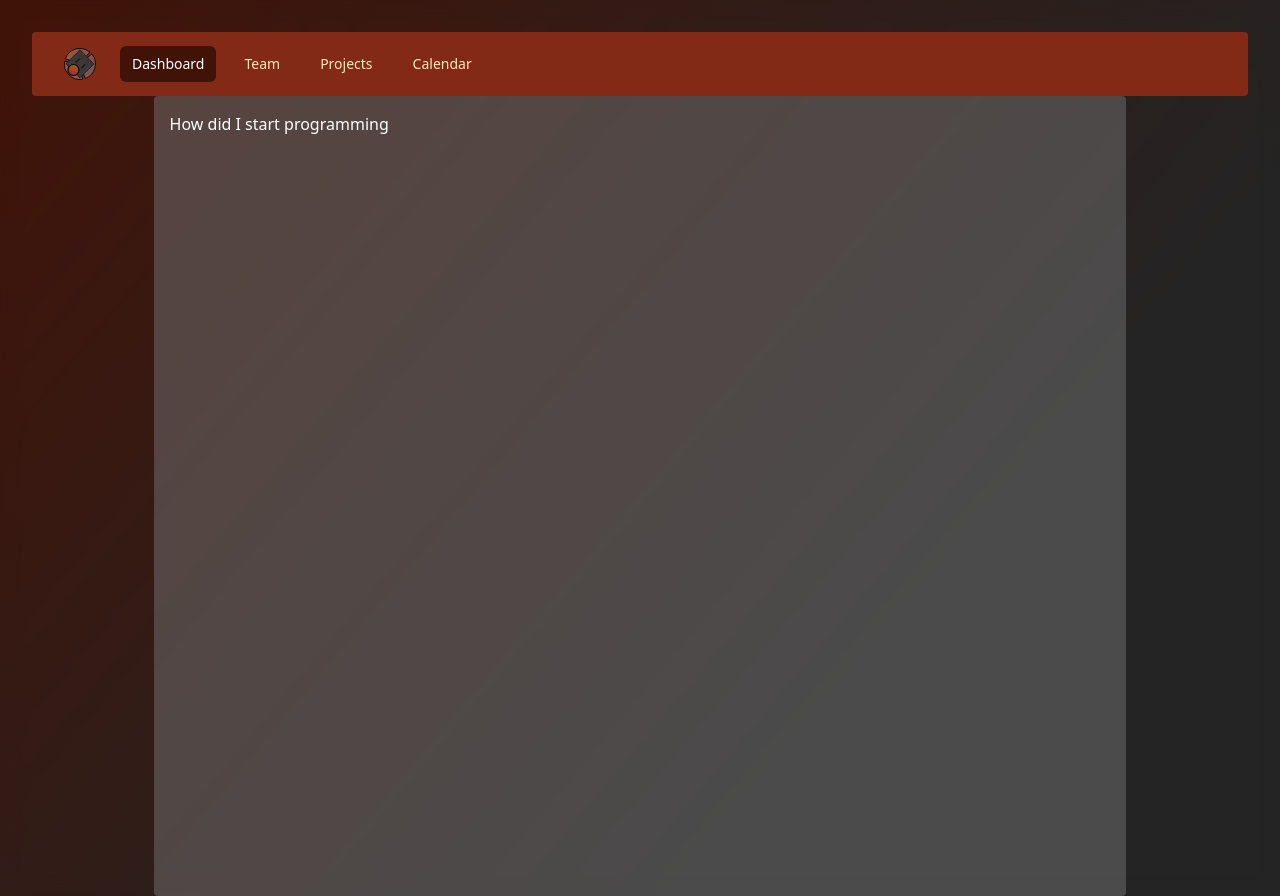
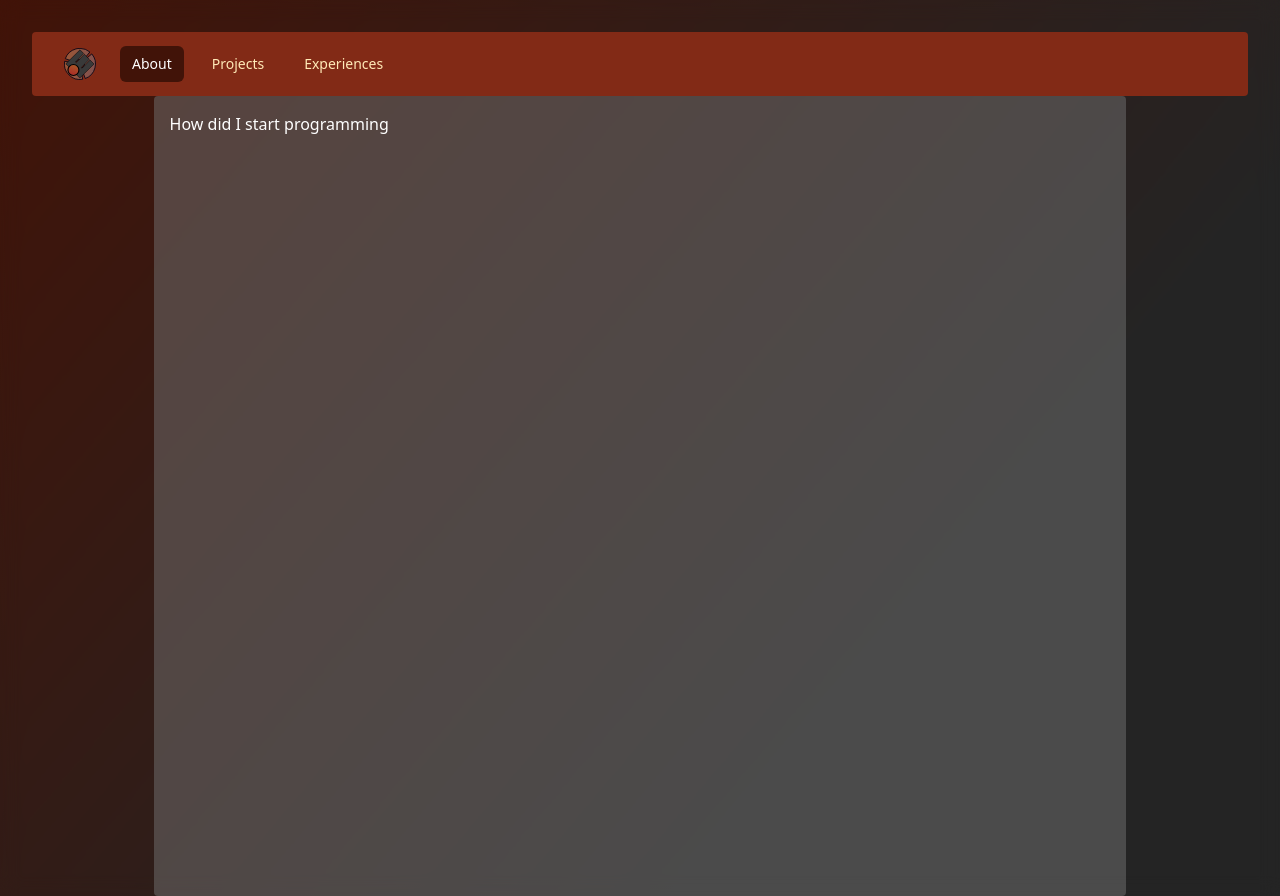
Before and after one commit to TheEngineerOne/personal-website, a React (Vite) app: page / in a window 1280 px wide. Built offline with nearby package versions, Linux system fonts and the light colour scheme.

Commit message:
Changing topbar for something apropriate for webpage

```diff
--- a/src/Components/SimpleTopBar.tsx
+++ b/src/Components/SimpleTopBar.tsx
@@ -4,10 +4,9 @@ import { Disclosure, DisclosureButton, DisclosurePanel} from '@headlessui/react'
 import { Bars3Icon, XMarkIcon } from '@heroicons/react/24/outline'
 
 const navigation = [
-  { name: 'Dashboard', href: '#', current: true },
-  { name: 'Team', href: '#', current: false },
+  { name: 'About', href: '#', current: true },
   { name: 'Projects', href: '#', current: false },
-  { name: 'Calendar', href: '#', current: false },
+  { name: 'Experiences', href: '#', current: false },
 ]
 
 export function setNavState(state:string){
```
